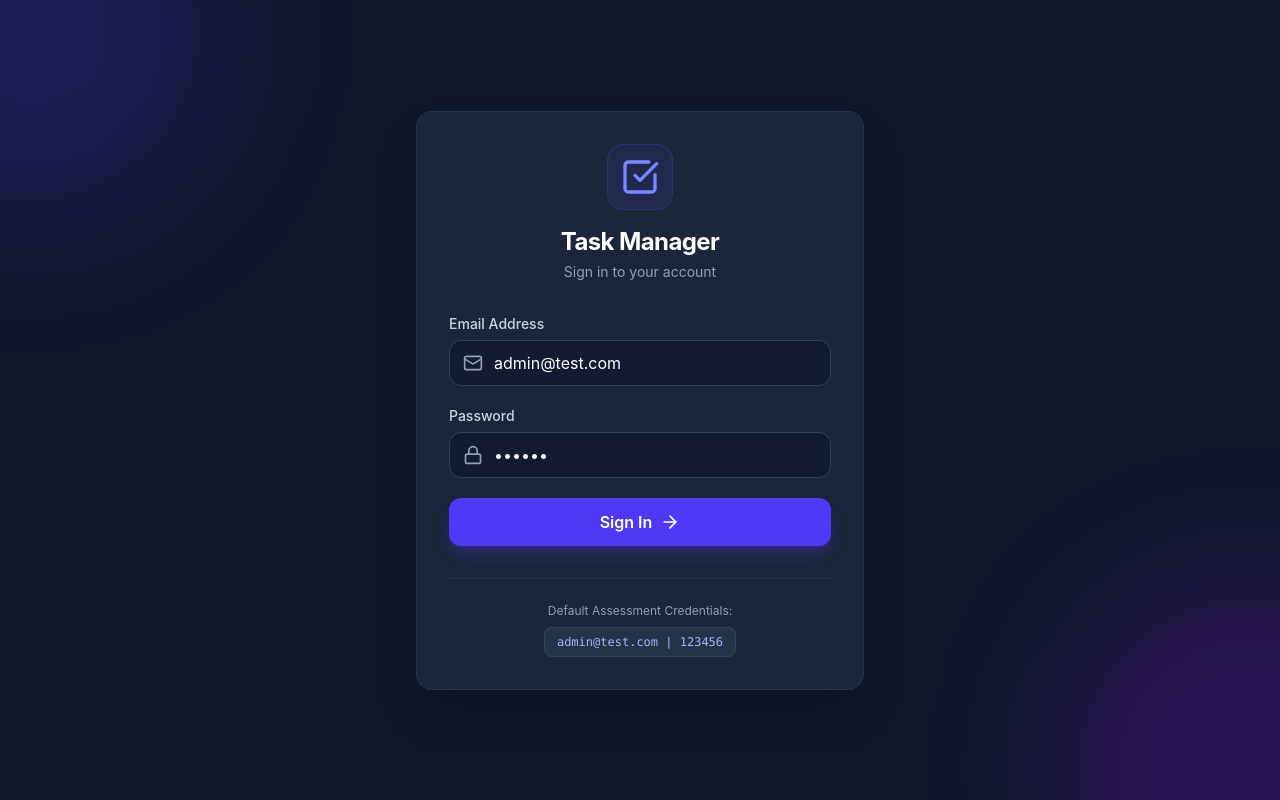
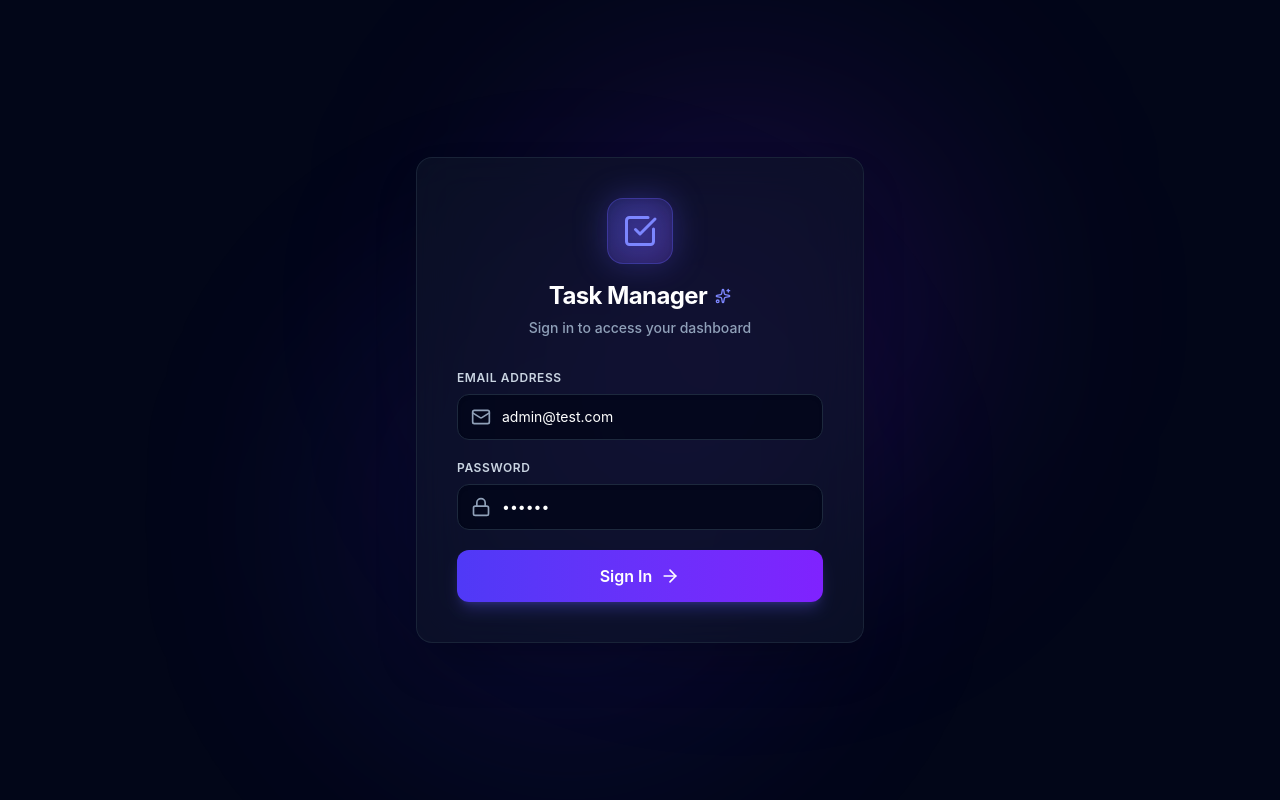
Before and after one commit to isharaMadhushankha/task-manager-app, a React app in the folder frontend/: page / in a window 1280 px wide. Built offline with nearby package versions, Linux system fonts and the light colour scheme; the HTML template or start-up script is replaced by a standard one.

Commit message:
style(frontend): redesign Login view with modern glassmorphism and ambient glow

```diff
--- a/frontend/src/components/Login.jsx
+++ b/frontend/src/components/Login.jsx
@@ -1,7 +1,7 @@
 import React, { useState } from 'react';
 import { useAuth } from '../context/AuthContext';
 import toast from 'react-hot-toast';
-import { CheckSquare, Lock, Mail, ArrowRight, Loader2 } from 'lucide-react';
+import { CheckSquare, Lock, Mail, ArrowRight, Loader2, Sparkles } from 'lucide-react';
 
 const Login = () => {
   const { login } = useAuth();
@@ -30,34 +30,40 @@ const Login = () => {
     }
   };
 
-  const handleUseDemoCredentials = () => {
-    setEmail('admin@test.com');
-    setPassword('123456');
-    toast.success('Demo credentials filled');
-  };
-
   return (
-    <div className="min-h-screen bg-slate-900 flex items-center justify-center p-4">
-      {/* Background Glow */}
-      <div className="absolute inset-0 overflow-hidden pointer-events-none">
-        <div className="absolute -top-40 -left-40 w-96 h-96 bg-indigo-600/20 rounded-full blur-3xl" />
-        <div className="absolute -bottom-40 -right-40 w-96 h-96 bg-purple-600/20 rounded-full blur-3xl" />
+    <div className="relative min-h-screen bg-slate-950 flex items-center justify-center p-4 selection:bg-indigo-500 selection:text-white overflow-hidden">
+      {/* Ambient Background Glow Orbs */}
+      <div className="absolute inset-0 overflow-hidden pointer-events-none z-0">
+        <div className="absolute top-1/3 left-1/4 w-[500px] h-[500px] bg-indigo-600/15 rounded-full blur-[120px] animate-pulse" />
+        <div className="absolute bottom-1/3 right-1/4 w-[450px] h-[450px] bg-violet-600/15 rounded-full blur-[120px]" />
       </div>
 
-      <div className="relative w-full max-w-md bg-slate-800/90 backdrop-blur-xl border border-slate-700/50 rounded-2xl p-8 shadow-2xl">
-        {/* Header Icon */}
+      {/* Main Glassmorphism Card */}
+      <div className="relative z-10 w-full max-w-md bg-slate-900/60 backdrop-blur-xl border border-slate-800/80 shadow-2xl rounded-2xl p-8 sm:p-10 transition-all duration-300">
+        {/* Header Section */}
         <div className="flex flex-col items-center mb-8">
-          <div className="p-3 bg-indigo-600/10 rounded-2xl border border-indigo-500/20 text-indigo-400 mb-4">
-            <CheckSquare className="w-10 h-10" />
+          <div className="relative mb-4">
+            {/* Logo Ambient Glow */}
+            <div className="absolute inset-0 bg-indigo-500/30 rounded-2xl blur-lg" />
+            <div className="relative p-3.5 bg-gradient-to-br from-indigo-500/20 to-violet-500/20 text-indigo-400 rounded-2xl border border-indigo-500/30 shadow-inner">
+              <CheckSquare className="w-9 h-9" />
+            </div>
           </div>
-          <h1 className="text-2xl font-bold text-white tracking-tight">Task Manager</h1>
-          <p className="text-slate-400 text-sm mt-1">Sign in to your account</p>
+
+          <h1 className="text-2xl font-bold text-white tracking-tight flex items-center gap-2">
+            Task Manager
+            <Sparkles className="w-4 h-4 text-indigo-400" />
+          </h1>
+          <p className="text-slate-400 text-sm mt-1.5 font-medium">
+            Sign in to access your dashboard
+          </p>
         </div>
 
         {/* Form */}
         <form onSubmit={handleSubmit} className="space-y-5">
+          {/* Email Input */}
           <div>
-            <label className="block text-sm font-medium text-slate-300 mb-1.5">
+            <label className="block text-xs font-semibold text-slate-300 uppercase tracking-wider mb-2">
               Email Address
             </label>
             <div className="relative">
@@ -68,13 +74,14 @@ const Login = () => {
                 onChange={(e) => setEmail(e.target.value)}
                 placeholder="admin@test.com"
                 required
-                className="w-full bg-slate-900/60 border border-slate-700 rounded-xl py-2.5 pl-11 pr-4 text-white placeholder-slate-500 focus:outline-none focus:ring-2 focus:ring-indigo-500 focus:border-transparent transition-all"
+                className="w-full bg-slate-950/80 border border-slate-800 rounded-xl py-3 pl-11 pr-4 text-sm text-white placeholder-slate-500 focus:outline-none focus:border-indigo-500 focus:ring-1 focus:ring-indigo-500 transition-all duration-200 shadow-inner"
               />
             </div>
           </div>
 
+          {/* Password Input */}
           <div>
-            <label className="block text-sm font-medium text-slate-300 mb-1.5">
+            <label className="block text-xs font-semibold text-slate-300 uppercase tracking-wider mb-2">
               Password
             </label>
             <div className="relative">
@@ -85,7 +92,7 @@ const Login = () => {
                 onChange={(e) => setPassword(e.target.value)}
                 placeholder="••••••••"
                 required
-                className="w-full bg-slate-900/60 border border-slate-700 rounded-xl py-2.5 pl-11 pr-4 text-white placeholder-slate-500 focus:outline-none focus:ring-2 focus:ring-indigo-500 focus:border-transparent transition-all"
+                className="w-full bg-slate-950/80 border border-slate-800 rounded-xl py-3 pl-11 pr-4 text-sm text-white placeholder-slate-500 focus:outline-none focus:border-indigo-500 focus:ring-1 focus:ring-indigo-500 transition-all duration-200 shadow-inner"
               />
             </div>
           </div>
@@ -94,33 +101,21 @@ const Login = () => {
           <button
             type="submit"
             disabled={isSubmitting}
-            className="w-full bg-indigo-600 hover:bg-indigo-500 text-white font-semibold py-3 px-4 rounded-xl shadow-lg shadow-indigo-600/30 flex items-center justify-center gap-2 transition-all disabled:opacity-50 disabled:cursor-not-allowed cursor-pointer"
+            className="w-full mt-2 bg-gradient-to-r from-indigo-600 to-violet-600 hover:from-indigo-500 hover:to-violet-500 text-white font-semibold py-3.5 px-4 rounded-xl shadow-lg shadow-indigo-500/25 hover:shadow-indigo-500/40 flex items-center justify-center gap-2 transition-all duration-200 disabled:opacity-50 disabled:cursor-not-allowed cursor-pointer active:scale-[0.99]"
           >
             {isSubmitting ? (
               <>
                 <Loader2 className="w-5 h-5 animate-spin" />
-                Signing in...
+                <span>Signing in...</span>
               </>
             ) : (
               <>
-                Sign In
+                <span>Sign In</span>
                 <ArrowRight className="w-5 h-5" />
               </>
             )}
           </button>
         </form>
-
-        {/* Demo Credentials Box */}
-        <div className="mt-8 pt-6 border-t border-slate-700/60 text-center">
-          <p className="text-xs text-slate-400 mb-2">Default Assessment Credentials:</p>
-          <button
-            type="button"
-            onClick={handleUseDemoCredentials}
-            className="inline-flex items-center gap-1.5 px-3 py-1.5 rounded-lg bg-slate-700/50 hover:bg-slate-700 text-xs font-mono text-indigo-300 border border-slate-600/50 transition-colors cursor-pointer"
-          >
-            admin@test.com | 123456
-          </button>
-        </div>
       </div>
     </div>
   );
```
